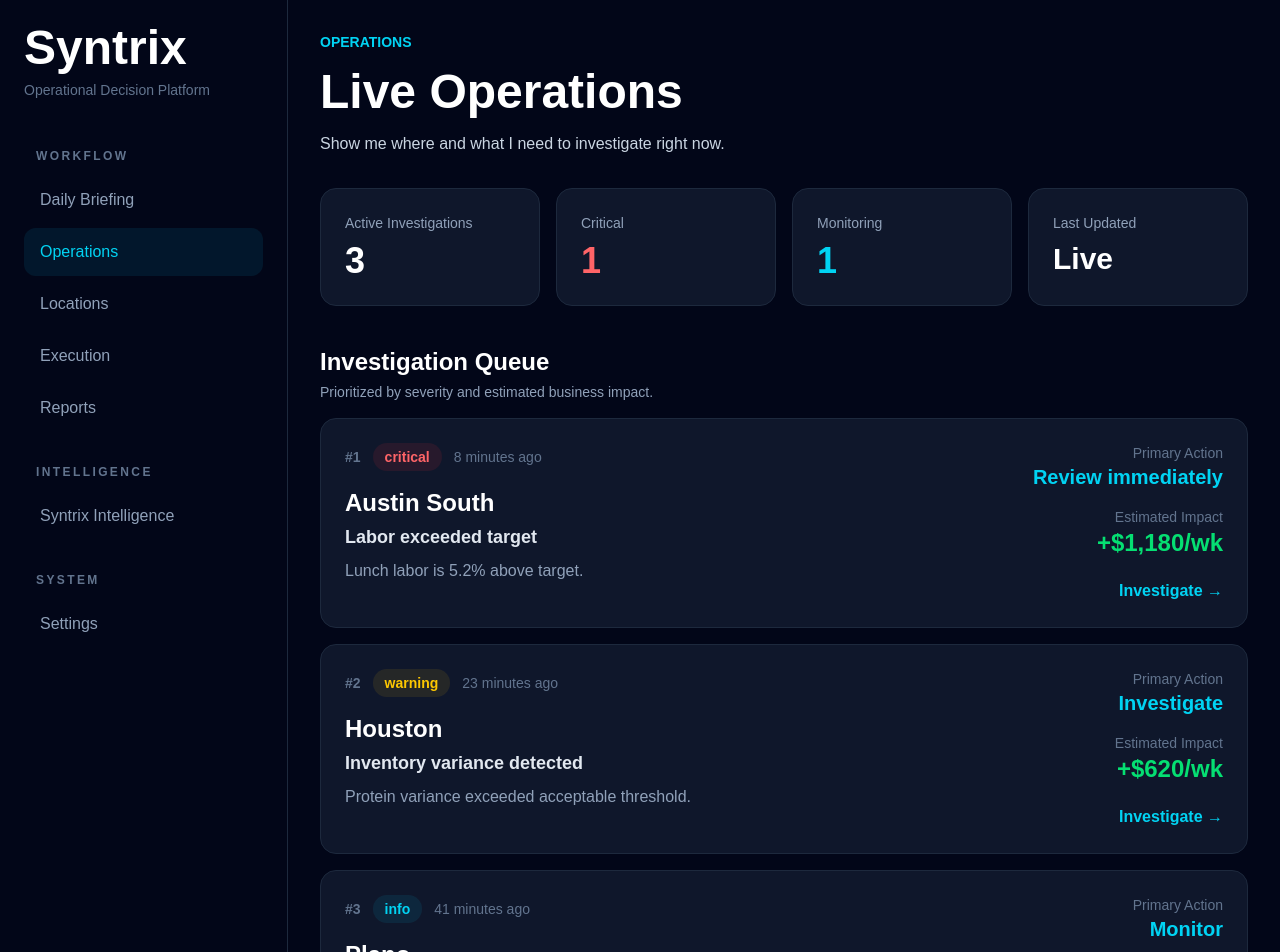
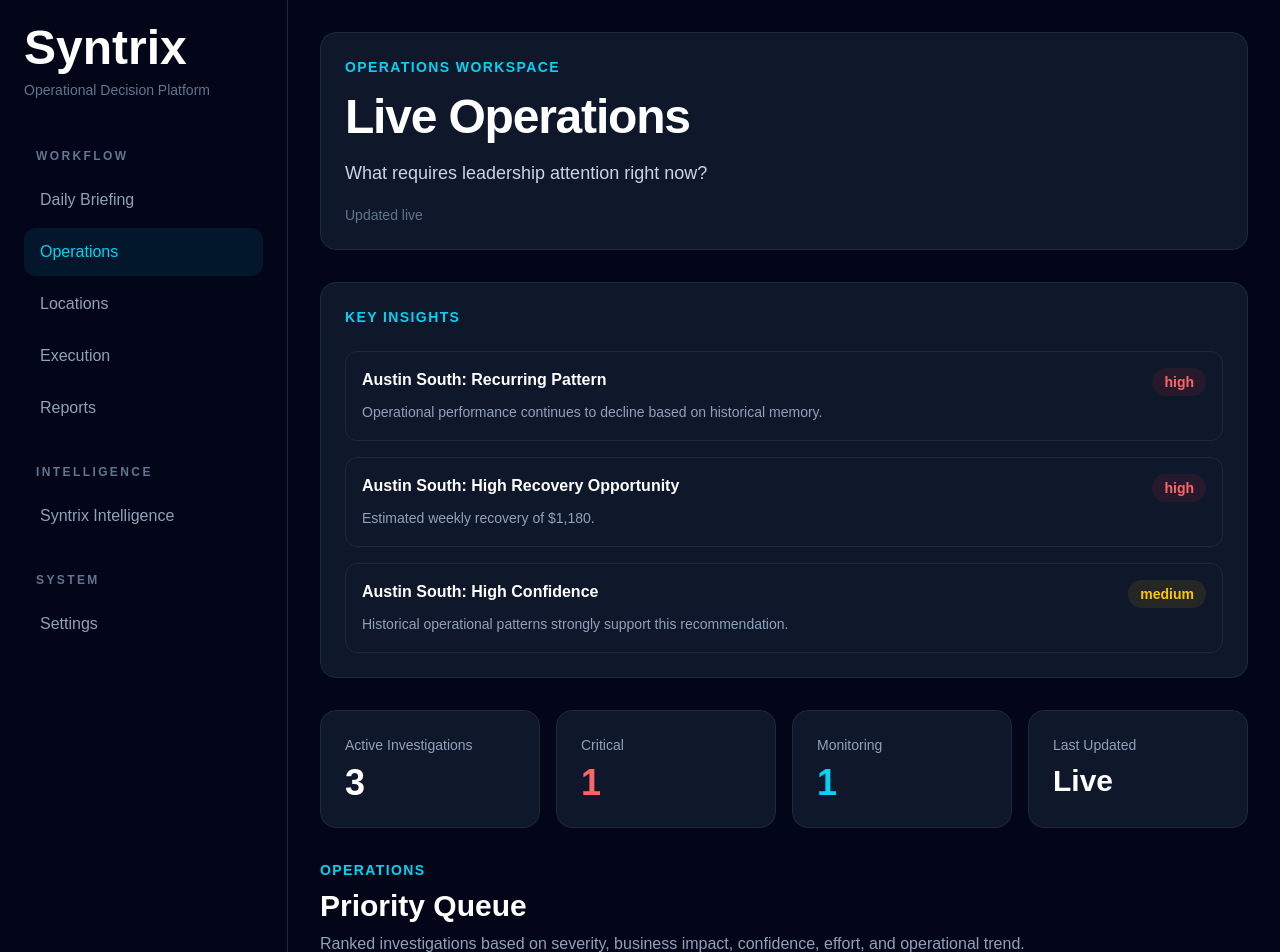
Before and after one commit to SyntrixAI/syntrix-ops, a Next.js app: page /operations in a window 1280 px wide. Shown: the top 952 px of the page. Built offline with nearby package versions, Linux system fonts and the light colour scheme.

Commit message:
Surface executive insights in operations workspace

```diff
--- a/src/app/operations/page.js
+++ b/src/app/operations/page.js
@@ -1,31 +1,53 @@
 import AppLayout from "../../components/layout/AppLayout";
+
+import WorkspaceHeader from "../../components/business/WorkspaceHeader";
+import WorkspaceSection from "../../components/business/WorkspaceSection";
+import KeyInsights from "../../components/business/KeyInsights";
 
 import OperationsSummary from "../../components/operations/OperationsSummary";
 import OperationsQueue from "../../components/operations/InvestigationQueue";
+import LiveSignalTimeline from "../../components/operations/LiveSignalTimeline";
+
 import { priorities } from "../../data/priorities";
-
-import LiveSignalTimeline from "../../components/operations/LiveSignalTimeline";
 import { liveTimeline } from "../../data/liveTimeline";
 
 export default function OperationsPage() {
   const activeInvestigations = priorities.length;
+
   const criticalInvestigations = priorities.filter(
     (priority) => priority.severity === "critical",
   ).length;
+
   const monitoring = priorities.filter(
     (priority) => priority.status === "monitoring",
   ).length;
 
+  const topPriority = priorities[0];
+
+  const executiveInsights = priorities
+    .flatMap((priority) =>
+      (priority.insights ?? []).map((insight) => ({
+        ...insight,
+        id: `${priority.id}-${insight.id}`,
+        title: `${priority.location}: ${insight.title}`,
+        description: insight.description,
+      })),
+    )
+    .slice(0, 3);
+
   return (
     <AppLayout>
-      <section className="max-w-7xl mx-auto">
-        <p className="text-sm font-semibold text-cyan-400">OPERATIONS</p>
+      <section className="mx-auto max-w-7xl space-y-8">
+        <WorkspaceHeader
+          eyebrow="Operations Workspace"
+          title="Live Operations"
+          decision="What requires leadership attention right now?"
+          updatedAt="Updated live"
+        />
 
-        <h1 className="mt-4 text-5xl font-bold text-white">Live Operations</h1>
-
-        <p className="mt-4 max-w-3xl text-slate-300">
-          Show me where and what I need to investigate right now.
-        </p>
+        {topPriority && (
+          <KeyInsights insights={executiveInsights} />
+        )}
 
         <OperationsSummary
           activeInvestigations={activeInvestigations}
@@ -34,11 +56,21 @@
           lastUpdated="Live"
         />
 
-        <OperationsQueue operations={priorities} />
+        <WorkspaceSection
+          label="Operations"
+          title="Priority Queue"
+          description="Ranked investigations based on severity, business impact, confidence, effort, and operational trend."
+        >
+          <OperationsQueue operations={priorities} />
+        </WorkspaceSection>
 
-        <LiveSignalTimeline timeline={liveTimeline} />
-
-
+        <WorkspaceSection
+          label="Signals"
+          title="Live Operational Activity"
+          description="Recent operational signals Syntrix is observing across the business."
+        >
+          <LiveSignalTimeline timeline={liveTimeline} />
+        </WorkspaceSection>
       </section>
     </AppLayout>
   );
```
